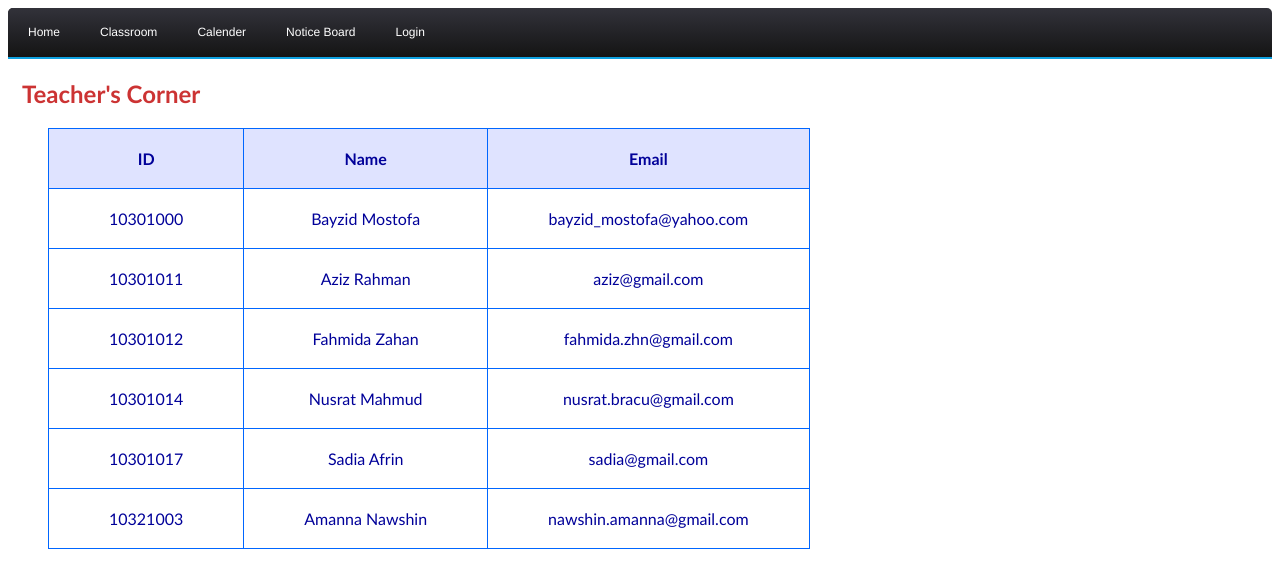
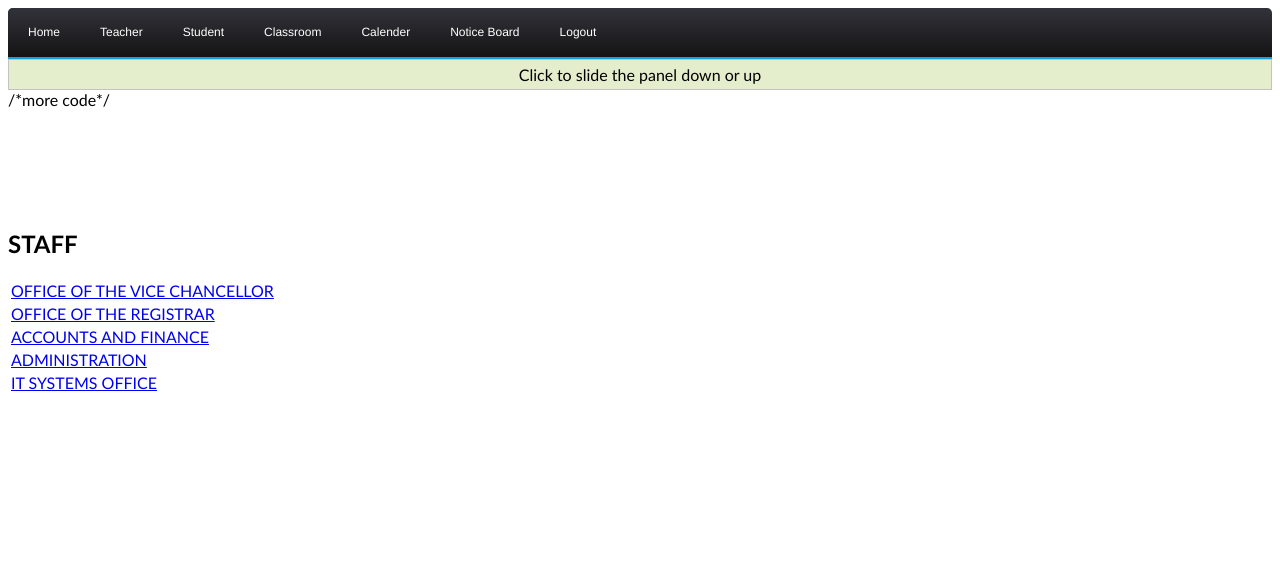
Before and after one commit to fahmidazhn/School_Administration, a PHP site: page /teacher/index.php in a window 1280 px wide. Shown: the top 588 px of the page. Run offline with PHP 8.4, Linux system fonts and the light colour scheme; data comes from the database, SQL or seed files in the repository; some libraries are stand-ins or nearby versions.

Commit message:
teacher functionalities added

```diff
--- a/teacher/css/style.css
+++ b/teacher/css/style.css
@@ -169,5 +169,5 @@ html {
 }
 
 .box-table-a input, select {
-	width: 5px;
+	width: 500px;
 }
--- a/teacher/header.php
+++ b/teacher/header.php
@@ -8,15 +8,31 @@
 <div id='cssmenu'>
 <ul>
    <li><a href='../index.php'><span>Home</span></a></li>
+   <li class='has-sub '><a href='javascript:void(0)'><span>Teacher</span></a>
+		<ul>
+		   <li><a href='teacher_list.php'><span>List of Teacher</span></a></li>
+           <li><a href='teacher_info.php'><span>Personal Info</span></a></li>
+		   <li><a href='teacher_routine.php'><span>Routine</span></a></li>
+           <li><a href='teacher_payment.php'><span>Payment History</span></a></li>
+		</ul>
+   </li>
+   <li class='has-sub '><a href='javascript:void(0)'><span>Student</span></a>
+		<ul>
+		   <li><a href='student_info.php'><span>Personal Info</span></a></li>
+		   <li><a href='student_result.php'><span>Result</span></a></li>
+           <li><a href='student_payment.php'><span>Payment History</span></a></li>
+           <li><a href='student_record.php'><span>Previous Record</span></a></li>
+		</ul>
+   </li>
    <li class='has-sub '><a href='javascript:void(0)'><span>Classroom</span></a>
 		<ul>
-           <li><a href='class_info.php'><span>Class Info</span></a></li>
+           <li><a href='class_info'><span>Class Info</span></a></li>
 		   <li><a href='class_routine.php'><span>Class Routine</span></a></li>
-		   <li><a href='class_info.php'><span>Class Teacher</span></a></li>
+		   <li><a href='class_teacher'><span>Class Teacher</span></a></li>
 		</ul>
    </li>
-   <li><a href='../calender.php'><span>Calender</span></a></li>
-   <li><a href='../notice_board.php'><span>Notice Board</span></a></li>
-   <li><a href='../login_form.php'><span>Login</span></a></li>
+   <li><a href='calender.php'><span>Calender</span></a></li>
+   <li><a href='notice_board.php'><span>Notice Board</span></a></li>
+   <li><a href='logout.php'><span>Logout</span></a></li>
 </ul>
 </div>
--- a/teacher/index.php
+++ b/teacher/index.php
@@ -7,56 +7,60 @@ include 'footer.php';
 <head>
 <title>School Administrative System </title>
 <link href = "css/style.css" rel = "stylesheet" />
+</head>
+<body>
+
+<script src="http://ajax.googleapis.com/ajax/libs/jquery/1.11.1/jquery.min.js"></script>
+<script>
+$(document).ready(function(){
+  $("#flip").click(function(){
+    $("#panel").slideToggle("slow");
+  });
+});
+</script>
+
 <style>
-table {
-	margin-left:40px;
-    border-collapse: collapse;
-
+#panel,#flip
+{
+padding:5px;
+text-align:center;
+background-color:#e5eecc;
+border:solid 1px #c3c3c3;
 }
-table, td, th {
-	font:Verdana, Geneva, sans-serif;
-	font-size:16px;
-
-	padding: 20px 60px 20px 60px;
-	text-align:center;
-	color:#009;
-}
-
-th {
-    background-color:#DFE3FF;
-    color:#009;
-	border: 1px solid #06F;
-}
-td {border: 1px solid #06F;
+#panel
+{
+padding:50px;
+display:none;
 }
 </style>
-
 </head>
 <body>
-<h2 style="padding-left: 14px; color:#C33;">Teacher's Corner</h2>
 
-<?php
-    $db = mysql_connect("localhost", "root", "") or die(mysql_error());
-    mysql_select_db ("school_database", $db);
-    $query = "SELECT * FROM teacher_info";
-    $result = mysql_query($query) or die ("Unable to verify user because " . mysql_error());
+<div id="flip">Click to slide the panel down or up</div>
+<div id="panel">Hello world!</div>
 
-echo "<table>";
- echo "<tr><th>ID</th><th>Name</th><th>Email</th></tr>";
+/*more code*/
+<div class="div1" style="padding-top:100px;">
+    <h2>STAFF</h2>
+    <table align="left" class = "index-table" >
+    <tr>
+    <td><a href = "login_form.php" />OFFICE OF THE VICE CHANCELLOR</a></td>
+    </tr>
+    <tr>
+    <td><a href = "login_form.php" />OFFICE OF THE REGISTRAR</a></td>
+    </tr>
+    <tr>
+    <td><a href = "login_form.php" />ACCOUNTS AND FINANCE</a></td>
+    </tr>
+    <tr>
+    <td><a href = "login_form.php" />ADMINISTRATION</a></td>
+    </tr>
+    <tr>
+    <td><a href = "login_form.php" />IT SYSTEMS OFFICE</a></td>
+    </tr>
 
-while($row = mysql_fetch_array($result)) {
-  echo "<tr>";
-  echo "<td>" . $row['id'] ."</td>";
-  echo "<td>" . $row['firstname'] ."&nbsp;". $row['lastname'] ."</td>";
-  echo "<td>".$row['email'] . "</td>";
-  echo "</tr>";
-}
-
-echo "</table>";
-
-mysql_close($db);
-?>
-
-
+    </tr>
+    </table>
+</div>
 </body>
 </html>
```
Also changed, not shown: teacher/add_teacher.php (added, +34 -0 lines), teacher/header_logged.php (+10 -2 lines), teacher/teacher_info.php (added, +35 -0 lines), teacher/teacher_list.php (added), teacher/teacher_routine.php (added), teacher/view_teacher.php (added).
